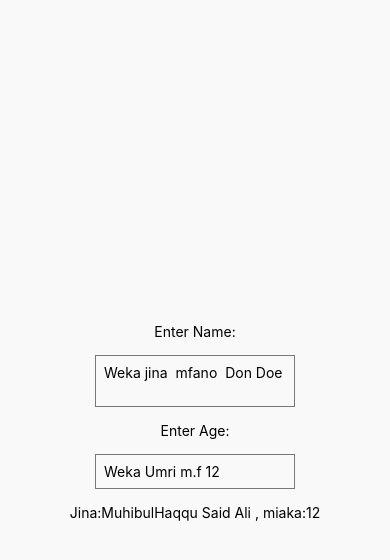
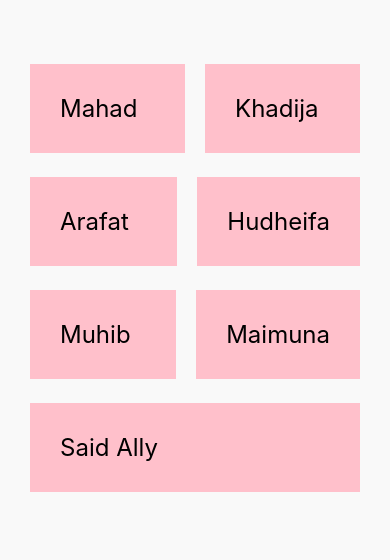
Before and after one commit to Mahad444/firstreactnativeapp, a React Native app: screen / in a window 390 px wide. Shown: the top 560 px of the page. Built offline with nearby package versions, Linux system fonts and the light colour scheme.

Commit message:
flat list component

```diff
--- a/App.js
+++ b/App.js
@@ -1,36 +1,29 @@
-import { StatusBar } from "expo-status-bar";
-import { StyleSheet, Text, View, TextInput } from "react-native";
-import React, { useState } from "react";
+import React, { useState } from 'react';
+import { StyleSheet, Text, View, FlatList } from 'react-native';
 
 export default function App() {
-  const [name, setName] = useState("MuhibulHaqqu Said Ali");
-  const [age, setAge] = useState("12");
+  const [people, setPeople] = useState([
+    { name: 'Mahad', id: '1' },
+    { name: 'Khadija', id: '2' },
+    { name: 'Arafat', id: '3' },
+    { name: 'Hudheifa', id: '4' },
+    { name: 'Muhib', id: '5' },
+    { name: 'Maimuna', id: '6' },
+    { name: 'Said Ally', id: '7' },
+  ]);
 
   return (
     <View style={styles.container}>
-      <Text>Enter Name:</Text>
-      <TextInput
-      keyboardType="default"
-        multiline
-        style={styles.input}
-        placeholder="Weka jina  mfano  Don Doe"
-        onChangeText={(name) => {
-          setName(name);
-        }}
+
+      <FlatList
+        numColumns={2}
+        keyExtractor={(item) => item.id}
+        data={people}
+        renderItem={({ item }) => (
+          <Text style={styles.item}>{item.name}</Text>
+        )}
       />
-      {/* age */}
-      <Text>Enter Age:</Text>
-      <TextInput
-      keyboardType="numeric"
-        style={styles.input}
-        placeholder="Weka Umri m.f 12"
-        onChangeText={(age) => {
-          setAge(age);
-        }}
-      />
-      <Text>
-        Jina:{name} , miaka:{age}
-      </Text>
+
     </View>
   );
 }
@@ -38,31 +31,16 @@ export default function App() {
 const styles = StyleSheet.create({
   container: {
     flex: 1,
-    backgroundColor: "#f9f9f9",
-    alignItems: "center",
-    justifyContent: "center",
+    paddingTop: 40,
+    paddingHorizontal: 20,
+    backgroundColor: '#f9f9f9',
   },
-  header: {
-    backgroundColor: "#f00",
-    padding: 20,
-    borderRadius: 9,
-  },
-  boldText: {
-    fontWeight: "bold",
-  },
-  body: {
-    backgroundColor: "#0f0",
-    padding: 20,
-    borderRadius: 15,
-  },
-  buttonContainer: {
-    marginTop: 20,
-  },
-  input: {
-    borderWidth: 1,
-    borderColor: "#777",
-    padding: 8,
-    margin: 15,
-    width: 200,
+  item: {
+    flex: 1,
+    marginHorizontal: 10,
+    marginTop: 24,
+    padding: 30,
+    backgroundColor: 'pink',
+    fontSize: 24,
   },
 });
```
